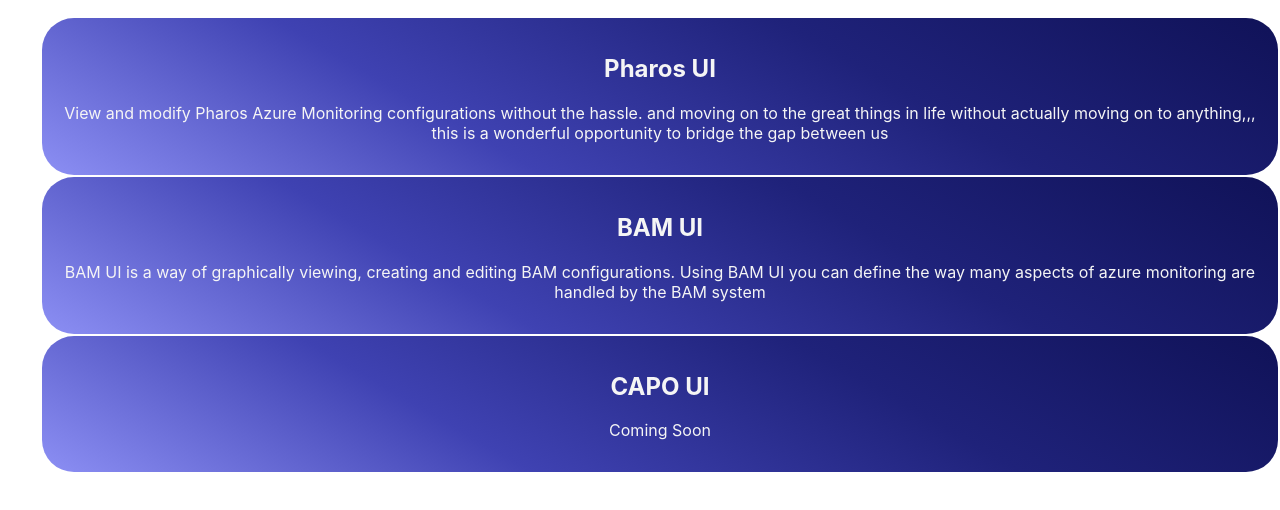
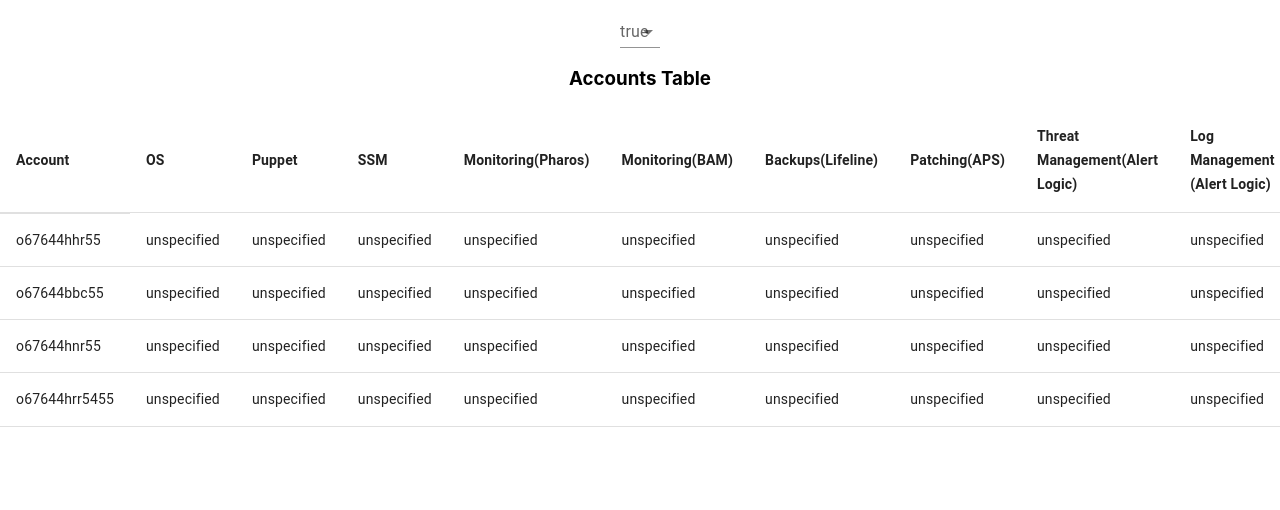
Before and after one commit to eddie-wainaina1/ts-tst, a React (Create React App) app: page / in a window 1280 px wide. Shown: the top 510 px of the page. Built offline with nearby package versions, Linux system fonts and the light colour scheme.

Commit message:
trying out tables and select text field

```diff
--- a/src/App.tsx
+++ b/src/App.tsx
@@ -1,15 +1,19 @@
 import React from 'react';
 // import { BrowserRouter, Route, Router } from 'react-router-dom';
 import './App.css';
-import { Header } from './components/Header/Header';
-import { Navbar } from './components/Navbar/Navbar';
-import { Pharos, BAM, CAPO } from './components/Navbar/Navdetails'
-
+// import { Header } from './components/Header/Header';
+// import { Navbar } from './components/Navbar/Navbar';
+// import { Pharos, BAM, CAPO } from './components/Navbar/Navdetails'
+import { AWSAccountsTable } from './components/Table/Table';
+import { accounts } from './components/Table/objects'
+import { SelectorDropDown } from './components/Table/SelectorDropDown';
 
 function App() {
+  /* <Navbar linkList={[Pharos,BAM,CAPO]}/> */
   return (
     <div className="App">
-      <Navbar linkList={[Pharos,BAM,CAPO]}/>
+      <SelectorDropDown selectedValue='true' allowedValues={['true','false','unspecified']}/>
+      <AWSAccountsTable accounts={accounts}/>
     </div>
   );
 }
--- a/src/components/Header/Header.tsx
+++ b/src/components/Header/Header.tsx
@@ -1,6 +1,6 @@
 import * as React from "react"
 import { Link } from "react-router-dom"
-import { HeaderStyles, LinkStyles } from "./Header.styles"
+import { HeaderStyles} from "./Header.styles"
 
 const Header = ()=>{
     return(
--- /dev/null
+++ b/src/components/Table/SelectorDropDown.tsx
@@ -0,0 +1,24 @@
+import { MenuItem, TextField } from "@mui/material";
+import { useState } from "react"
+
+interface SelectorProps{
+    allowedValues:string[],
+    selectedValue: string
+}
+export const SelectorDropDown = (props:SelectorProps)=>{
+    const [selectedValue,setSelectedValue] = useState(props.selectedValue);
+    return(
+        <>
+        <TextField select id="standard-basic" label={selectedValue} variant="standard">
+            {props.allowedValues.map((val)=>(
+                <MenuItem>
+                    {val}
+                </MenuItem>
+            ))}
+        </TextField>
+        </>
+    )
+}
+
+
+export {}
--- /dev/null
+++ b/src/components/Table/Table.tsx
@@ -0,0 +1,75 @@
+import { Table, TableCell, TableContainer, TableRow, Divider, TableHead, TableBody } from "@mui/material"
+import { AccountsTableProps, Columns,headers } from "./TableTypes"
+
+// props to cloud accounts table expects
+/*
+Array<
+Client Name ?
+Account ID:
+Islwmanaged:
+OS:
+Puppet:
+SSM:
+Monitoring(Pharos):
+Monitoring(BAM):
+Backups(Lifeline):
+Patching(APS):
+Threat Management(AlertLogic):
+Log Management(AlertLogic):
+Anti Virus(TrendMicroAV):
+Network Protection(Trend MicroNetwork):
+File Integrity Monitoring(Trend Micro):
+Threat Stack:
+Okta:
+Automox:
+>
+*/
+
+export const AWSAccountsTable = (props:AccountsTableProps)=>{
+    const getRow = (acc:Columns)=>{
+        return(
+            <TableRow style={{textAlign:"right"}}>
+                <TableCell>{acc.AccountId}</TableCell>
+                <TableCell>{acc.OS}</TableCell>
+                <TableCell>{acc.Puppet}</TableCell>
+                <TableCell>{acc.SSM}</TableCell>
+                <TableCell>{acc.PharosMonitoring}</TableCell>
+                <TableCell>{acc.BAMMonitoring}</TableCell>
+                <TableCell>{acc.LifelineBackups}</TableCell>
+                <TableCell>{acc.APSPatching}</TableCell>
+                <TableCell>{acc.AlertLogicThreatManagement}</TableCell>
+                <TableCell>{acc.AlertLogicLogManagement}</TableCell>
+                <TableCell>{acc.TrendMicroAntiVirus}</TableCell>
+                <TableCell>{acc.TrendMicroNetworkProtection}</TableCell>
+                <TableCell>{acc.TrendMicroFileIntegrityMonitoring}</TableCell>
+                <TableCell>{acc.ThreatStack}</TableCell>
+                <TableCell> {acc.Okta}</TableCell>
+                <TableCell>{acc.Automox}</TableCell>
+            </TableRow>
+        )
+    }
+    return(
+        <>
+        <h3>Accounts Table</h3>
+        <TableContainer>
+        <Table stickyHeader>
+            <TableHead>
+            <TableRow id="headers">
+                {headers.map(
+                    header=><TableCell key={header}>
+                        <strong>{header}</strong>
+                        </TableCell>
+                )}
+            </TableRow>
+            </TableHead>
+            <Divider/>
+            <TableBody>
+                {props.accounts.map((acc:Columns)=>getRow(acc)
+                )}
+            </TableBody>
+
+        </Table>
+        </TableContainer>
+        </>
+    )
+}
--- /dev/null
+++ b/src/components/Table/TableTypes.tsx
@@ -0,0 +1,62 @@
+export interface Columns{
+    ClientName?:string,
+    AccountId:string,
+    Islwmanaged:"unspecified"|"true"|"false",
+    OS:"unspecified"|"true"|"false",
+    Puppet:"unspecified"|"true"|"false",
+    SSM:"unspecified"|"true"|"false",
+    PharosMonitoring:"unspecified"|"true"|"false",
+    BAMMonitoring:"unspecified"|"true"|"false",
+    LifelineBackups:"unspecified"|"true"|"false",
+    APSPatching:"unspecified"|"true"|"false",
+    AlertLogicThreatManagement:"unspecified"|"true"|"false",
+    AlertLogicLogManagement:"unspecified"|"true"|"false",
+    TrendMicroAntiVirus:"unspecified"|"true"|"false",
+    TrendMicroNetworkProtection:"unspecified"|"true"|"false",
+    TrendMicroFileIntegrityMonitoring:"unspecified"|"true"|"false",
+    ThreatStack:"unspecified"|"true"|"false",
+    Okta:"unspecified"|"true"|"false",
+    Automox:"unspecified"|"true"|"false",
+}
+export const values = [
+    "lw:managed",
+    "lw:managed:os",
+    "lw:managed:puppet",
+    "lw:managed:ssm",
+    "lw;managed:monitoring",
+    "lw:managed:backups",
+    "lw:managed:patching",
+    "lw:managed:alertlogic:threat",
+    "lw:managed:alertlogic:log",
+    "lw:managed:trendmicro:av",
+    "lw:managed:trendmicro:network",
+    "lw:managed:trendmicro:fim",
+    "lw:managed:threatstack",
+    "lw:managed:okta",
+    "lw:managed:automox"
+]
+export const headers = [
+    "Account",
+    "OS",
+    "Puppet",
+    "SSM",
+    "Monitoring(Pharos)",
+    "Monitoring(BAM)",
+    "Backups(Lifeline)",
+    "Patching(APS)",
+    "Threat Management(Alert Logic)",
+    "Log Management (Alert Logic)",
+    "Anti Virus(Trend Micro)",
+    "Network Protection(Trend Micro)",
+    "File Integrity Monitoring(Trend Micro)",
+    "Threat Stack",
+    "Okta",
+    "Automox"
+]
+
+export type AccountsTableProps = {
+    accounts: any
+}
+export function convertToRows(profile:any){
+
+}
--- /dev/null
+++ b/src/components/Table/objects.ts
@@ -0,0 +1,86 @@
+import { Columns } from "./TableTypes"
+
+export const accounts:Columns[] = [
+    {
+        ClientName:"test1",
+        AccountId:"o67644hhr55",
+        Islwmanaged:"unspecified",
+        OS:"unspecified",
+        Puppet:"unspecified",
+        SSM:"unspecified",
+        PharosMonitoring:"unspecified",
+        BAMMonitoring:"unspecified",
+        LifelineBackups:"unspecified",
+        APSPatching:"unspecified",
+        AlertLogicThreatManagement:"unspecified",
+        AlertLogicLogManagement:"unspecified",
+        TrendMicroAntiVirus:"unspecified",
+        TrendMicroNetworkProtection:"unspecified",
+        TrendMicroFileIntegrityMonitoring:"unspecified",
+        ThreatStack:"unspecified",
+        Okta:"unspecified",
+        Automox:"unspecified"
+    },
+    {
+        ClientName:"test4",
+        AccountId:"o67644bbc55",
+        Islwmanaged:"unspecified",
+        OS:"unspecified",
+        Puppet:"unspecified",
+        SSM:"unspecified",
+        PharosMonitoring:"unspecified",
+        BAMMonitoring:"unspecified",
+        LifelineBackups:"unspecified",
+        APSPatching:"unspecified",
+        AlertLogicThreatManagement:"unspecified",
+        AlertLogicLogManagement:"unspecified",
+        TrendMicroAntiVirus:"unspecified",
+        TrendMicroNetworkProtection:"unspecified",
+        TrendMicroFileIntegrityMonitoring:"unspecified",
+        ThreatStack:"unspecified",
+        Okta:"unspecified",
+        Automox:"unspecified"
+    },
+    {
+        ClientName:"test3",
+        AccountId:"o67644hnr55",
+        Islwmanaged:"unspecified",
+        OS:"unspecified",
+        Puppet:"unspecified",
+        SSM:"unspecified",
+        PharosMonitoring:"unspecified",
+        BAMMonitoring:"unspecified",
+        LifelineBackups:"unspecified",
+        APSPatching:"unspecified",
+        AlertLogicThreatManagement:"unspecified",
+        AlertLogicLogManagement:"unspecified",
+        TrendMicroAntiVirus:"unspecified",
+        TrendMicroNetworkProtection:"unspecified",
+        TrendMicroFileIntegrityMonitoring:"unspecified",
+        ThreatStack:"unspecified",
+        Okta:"unspecified",
+        Automox:"unspecified"
+    },
+    {
+        ClientName:"test2",
+        AccountId:"o67644hrr5455",
+        Islwmanaged:"unspecified",
+        OS:"unspecified",
+        Puppet:"unspecified",
+        SSM:"unspecified",
+        PharosMonitoring:"unspecified",
+        BAMMonitoring:"unspecified",
+        LifelineBackups:"unspecified",
+        APSPatching:"unspecified",
+        AlertLogicThreatManagement:"unspecified",
+        AlertLogicLogManagement:"unspecified",
+        TrendMicroAntiVirus:"unspecified",
+        TrendMicroNetworkProtection:"unspecified",
+        TrendMicroFileIntegrityMonitoring:"unspecified",
+        ThreatStack:"unspecified",
+        Okta:"unspecified",
+        Automox:"unspecified"
+    }
+]
+
+export {}
```
